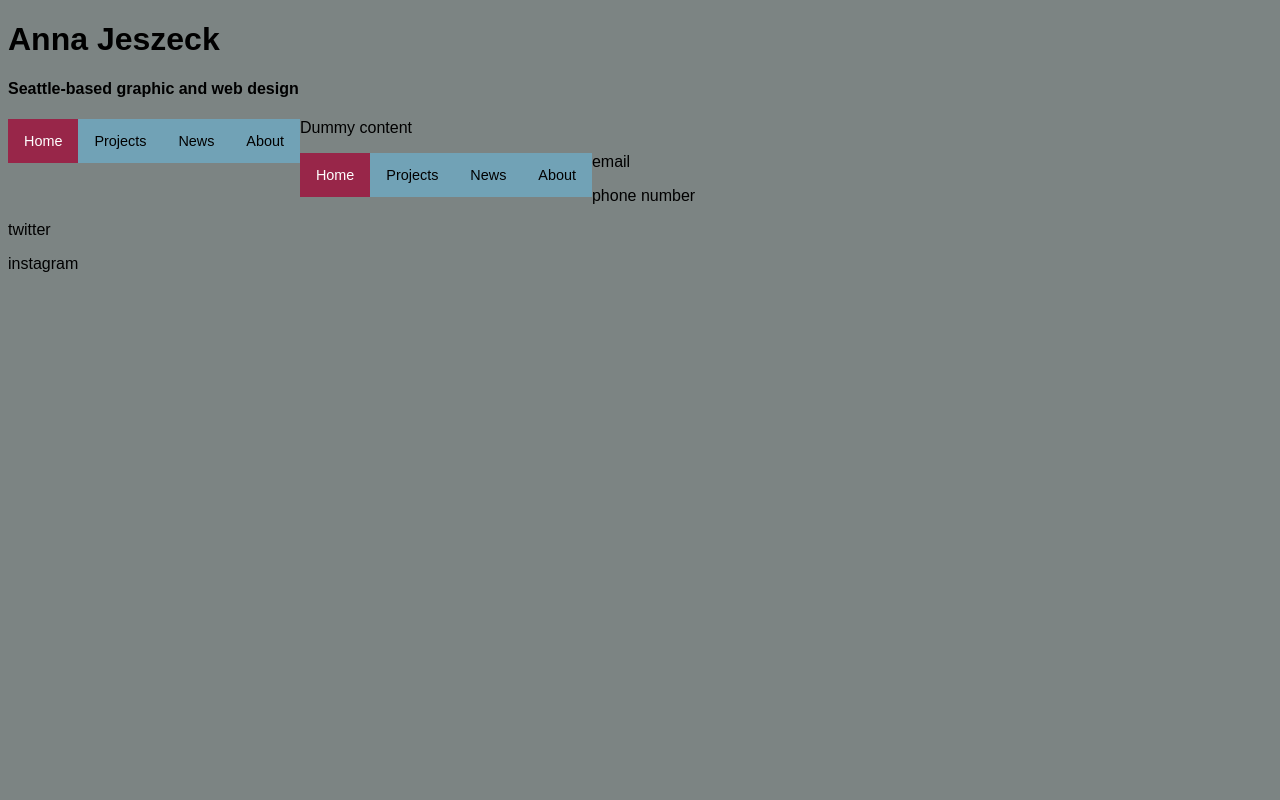
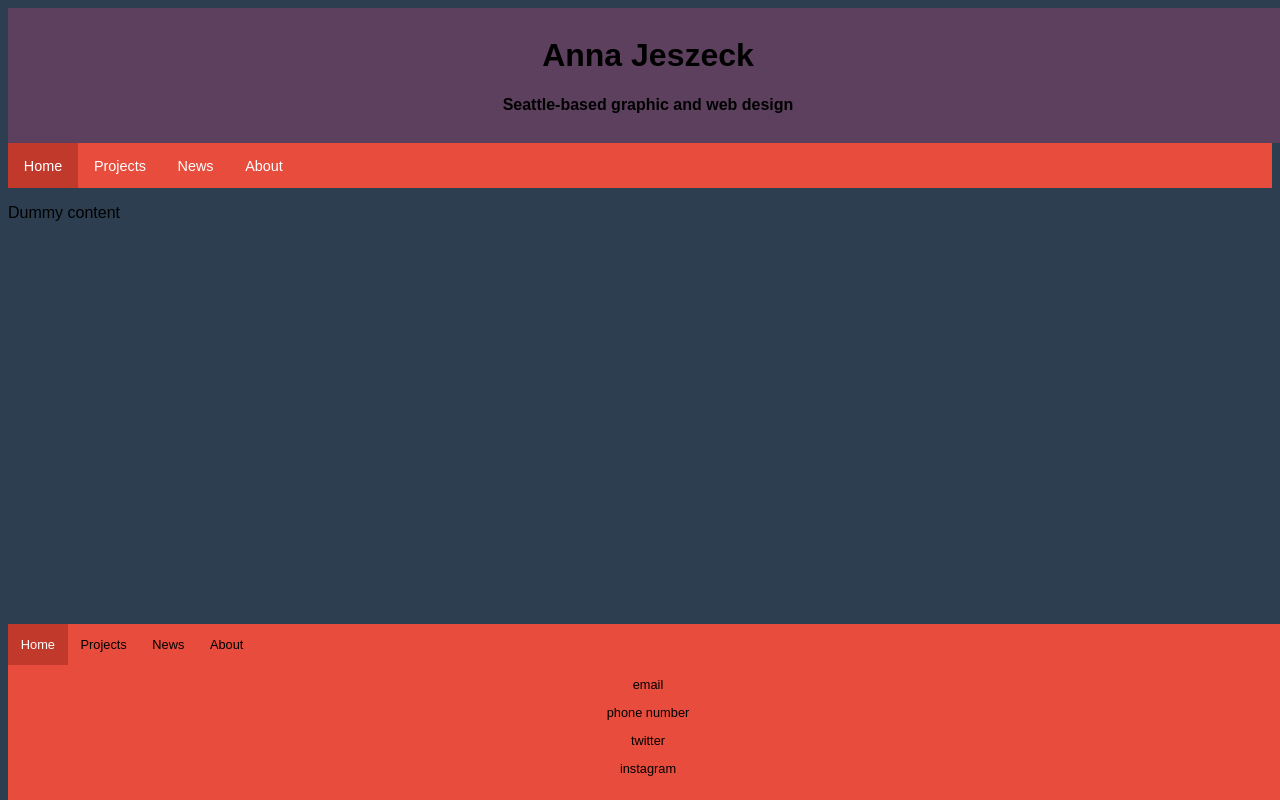
Before and after one commit to ajeszeck/portfolio, a plain HTML site: page index.html in a window 1280 px wide. Drawn offline with Linux system fonts and the light colour scheme.

Commit message:
adds and revises css content for navigation

```diff
--- a/styles/stylesheet.css
+++ b/styles/stylesheet.css
@@ -1,36 +1,76 @@
 html {
-  background-color: #7C8483;
+  background-color: #2c3e50;
   font-family: sans-serif;
   font-size: 16px;
+  color: black;
+}
+
+header {
+  background-color: #5C405E;
+  padding: 0.5em;
+  text-align: center;
+  margin: 0;
+  width: 100%;
+}
+
+nav {
+  background-color: #e74c3c;
 }
 
 ul {
-    list-style-type: none;
-    margin: 0;
-    padding: 0;
+  list-style-type: none;
+  margin: 0;
+  padding: 0;
+  overflow: hidden;
+  width: 100%;
+}
+li {
+  float: left;
 }
 
-li {
-    float: left;
-
-}
-li a {
+nav ul li a {
   display: block;
-  background-color: #71A2B6;
+  background-color: #e74c3c;
   text-decoration: none;
-  padding: 14px 16px;
-  overflow: hidden;
+  padding: 1em 1.1em;
   text-align: center;
   font-size: 0.9em;
-  color: #000;
-
+  color: white;
 }
 
 .active {
-  background-color: #982649;
+  background-color: #c0392b;
   color: white;
 }
 
 li a:hover {
-  background-color: #982649;
+  background-color: #96ADA2;
 }
+
+footer {
+  bottom: 0px;
+  background-color: #e74c3c;
+  width: 100%;
+  height: 11em;
+  position: absolute;
+  bottom: 0;
+  text-align: center;
+}
+
+footer ul li a {
+  font-size: 0.8em;
+  text-decoration: none;
+  color: #000;
+  padding: 1em;
+  display: inline-block;
+}
+footer p {
+  font-size: 0.8em;
+}
+.active footer {
+  color: #000;
+}
+
+.footer {
+  background-color: #e74c3c;
+}
```
